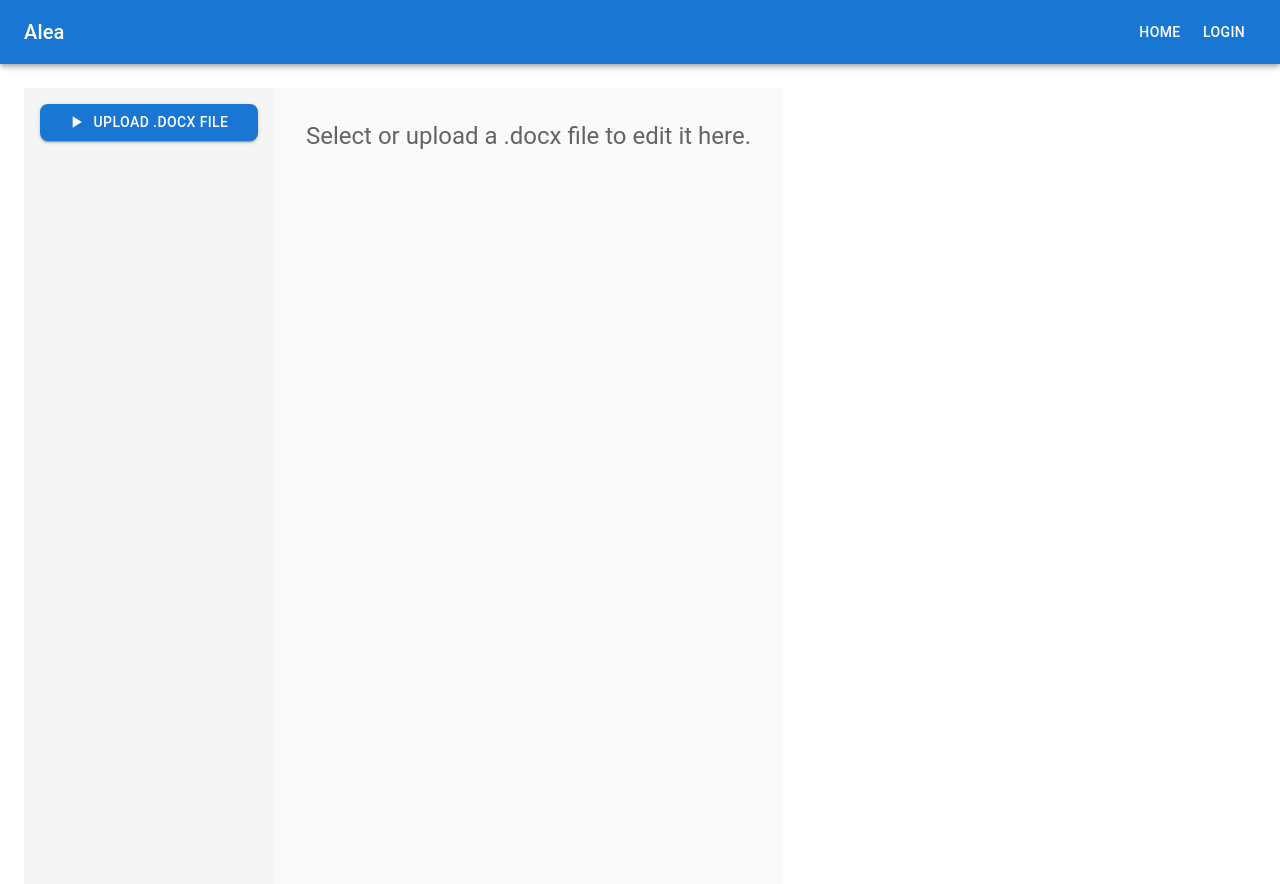
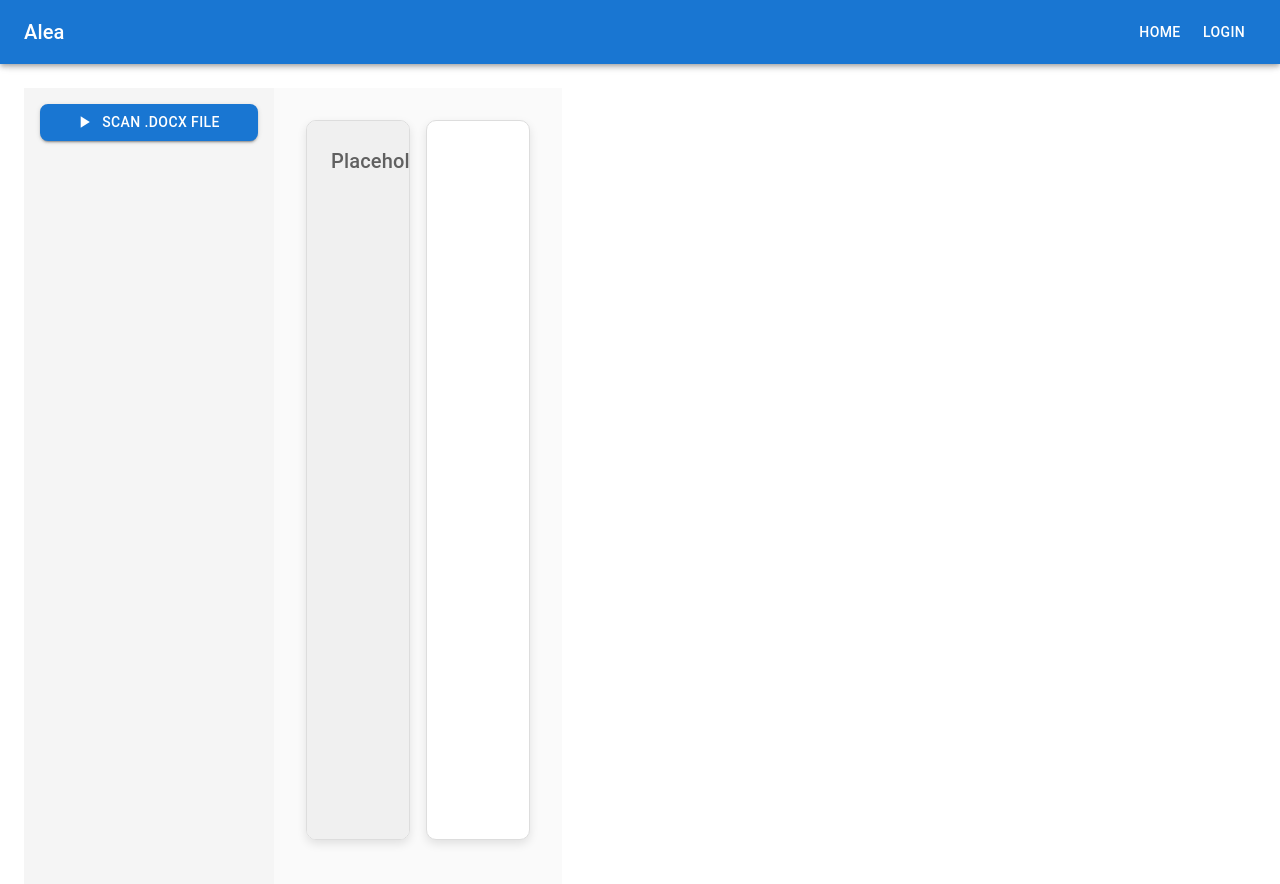
Before and after one commit to mihir2310/gamblingregulatory, a React (Vite) app in the folder FRONTEND/: page /dashboard/1 in a window 1280 px wide. Shown: the top 884 px of the page. Built offline with nearby package versions, Linux system fonts and the light colour scheme.

Commit message:
Added placeholder for the regulatory documents.

```diff
--- a/FRONTEND/src/pages/Filepage.jsx
+++ b/FRONTEND/src/pages/Filepage.jsx
@@ -76,7 +76,7 @@ const Filepage = () => {
             component="label"
             sx={{ borderRadius: '8px' }}
           >
-            Upload .docx File
+            Scan .docx File
             <input
               type="file"
               hidden
@@ -115,35 +115,51 @@ const Filepage = () => {
         sx={{
           flexGrow: 1,
           display: 'flex',
-          flexDirection: 'column',
-          alignItems: 'center',
+          flexDirection: 'row', // Align content in a row (placeholder + doc)
+          alignItems: 'flex-start', // Keep both aligned at the top
           overflow: 'auto',
           padding: 4,
           backgroundColor: '#fafafa',
         }}
       >
-        {selectedFileContent ? (
+        {/* Placeholder Box (Larger) */}
+        <Box
+          sx={{
+            width: '100%',
+            maxWidth: '750px', // Increased width for the placeholder
+            height: 'calc(100vh - 80px)', // Keep the same height as the doc
+            border: '1px solid #ddd',
+            borderRadius: '10px',
+            padding: '24px',
+            backgroundColor: '#f0f0f0', // Light gray background for placeholder
+            overflowY: 'auto',
+            boxShadow: '0px 4px 10px rgba(0, 0, 0, 0.1)',
+            marginRight: 2, // Small space between placeholder and document
+          }}
+        >
+          <Typography variant="h6" color="textSecondary" align="center">
+            Placeholder
+          </Typography>
+        </Box>
+
+        {/* Editable DOCX Preview (Aligned to the right) */}
         <Box
           contentEditable
           suppressContentEditableWarning
           sx={{
             width: '100%',
-              maxWidth: '800px', // ✅ Restrict width
-              height: 'calc(100vh - 80px)', // ✅ Height control
+            maxWidth: '600px', // Document width remains the same
+            height: 'calc(100vh - 80px)', // Same height for the document
             border: '1px solid #ddd',
             borderRadius: '10px',
             padding: '24px',
             backgroundColor: '#fff',
             overflowY: 'auto',
             boxShadow: '0px 4px 10px rgba(0, 0, 0, 0.1)',
+            marginLeft: 'auto', // Align document to the right
           }}
           dangerouslySetInnerHTML={{ __html: selectedFileContent }}
         />
-        ) : (
-          <Typography variant="h5" color="textSecondary">
-            Select or upload a .docx file to edit it here.
-          </Typography>
-        )}
       </Box>
     </Box>
   );
```
Lines whose indentation alone changed are shown as unchanged.
